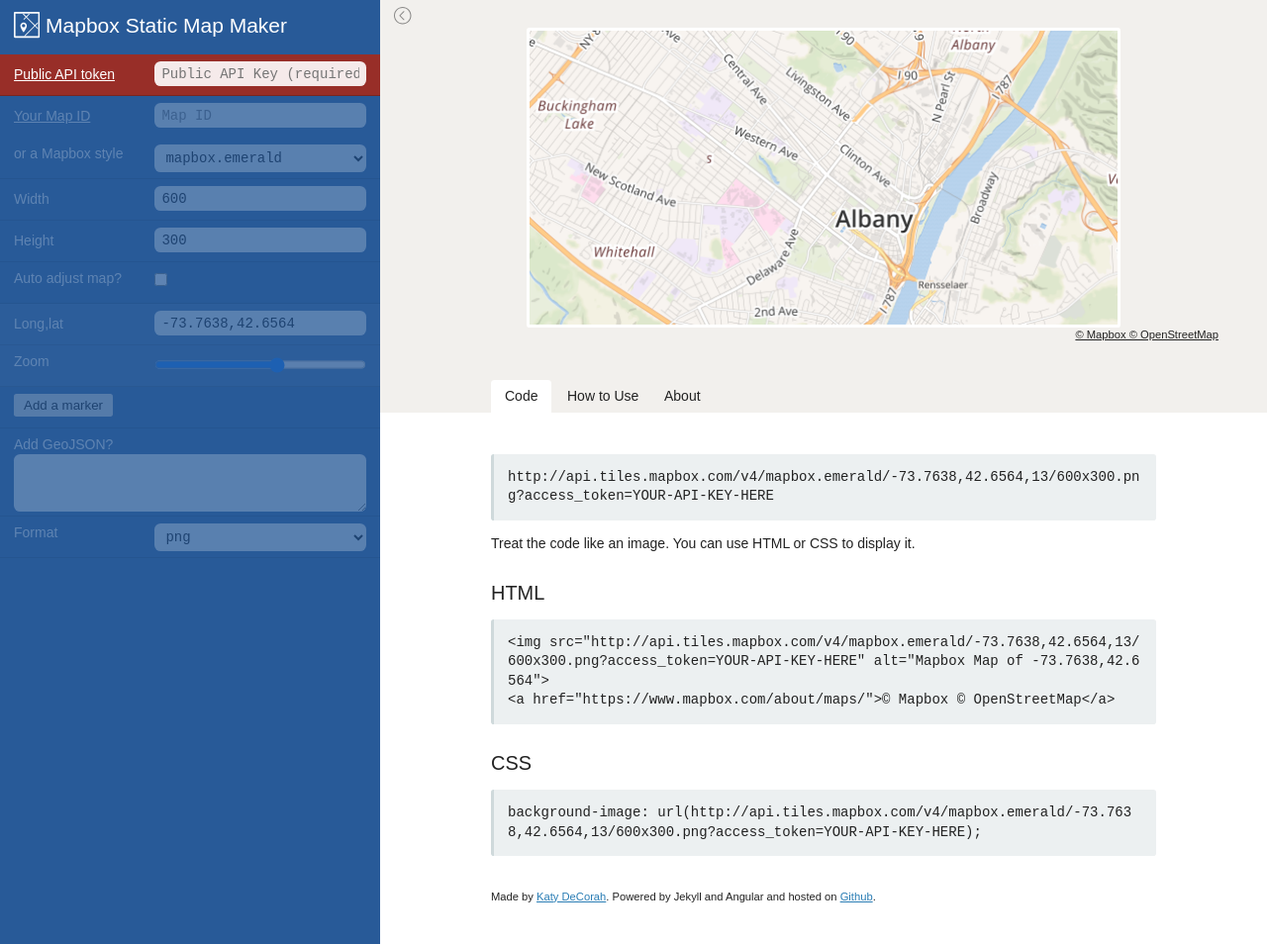
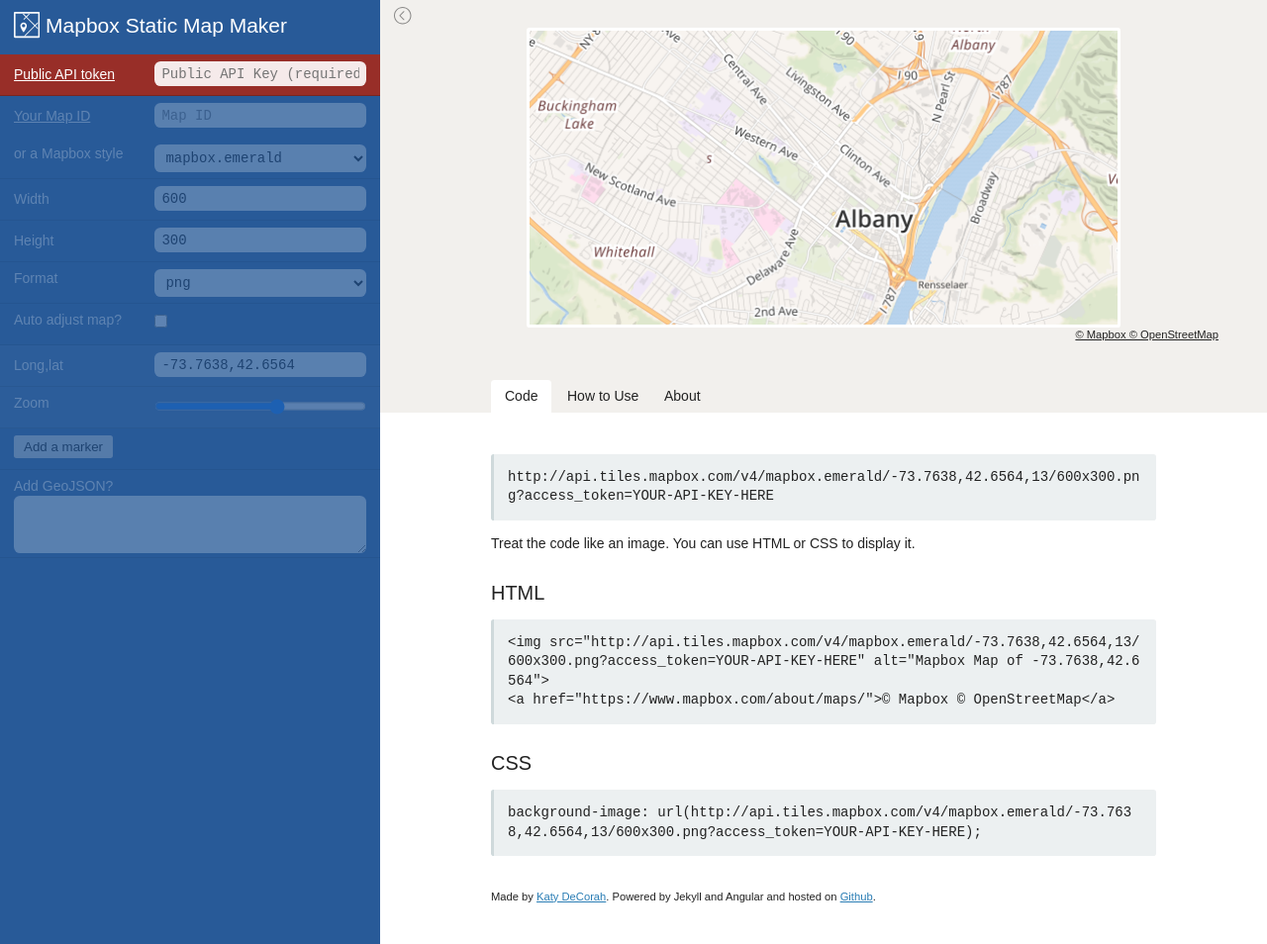
Before and after one commit to katydecorah/staticmapmaker, a Jekyll site: the page built from mapbox/index.html, in a window 1280 px wide and 954 px high. Shown: the whole window at 99% size. Built offline with Jekyll 4.4.1, drawn with Linux system fonts in a browser that asks for light colours; nearby versions of some CDN libraries.

Commit message:
reorganizes controls

```diff
--- a/_includes/controls/mapbox.html
+++ b/_includes/controls/mapbox.html
@@ -26,7 +26,13 @@
 <div class="form-control"><input type="number" ng-model="base.height" min="0" max="[[ base.format !== '@2x.png' && base.maxSize || '640' ]]" id="height"></div>
 </div>
 </fieldset>
-
+<fieldset>
+<div class="form-group">
+<label for="format">Format</label>
+<div class="form-control"><select ng-model="base.format" ng-options="format for format in formats" id="format">
+</select></div>
+</div>
+</fieldset>
 <fieldset>
 <div class="form-group">
 <label for="auto" data-toggle="popover" data-content="Make the map fit all the data from your mapd ID or the GeoJSON you enter below. Uncheck to manually enter coordinates and a zoom.">Auto adjust map?</label>
@@ -50,9 +56,9 @@
 <div class="marker-title">Marker [[marker.coordinates]] <button class="pull-right" ng-click="removePushpin($index)">&times;</button></div>
 <div class="marker-fields">
 <input type="text" ng-model="marker.coordinates" placeholder="Longitude,latitude">
-<select ng-model="marker.markerLabel" ng-options="label for label in labels" id="markerLabel" ng-disabled="marker.markerCustom" class="sm"></select>
-<input ng-model="marker.markerColor" type="color" id="markerColor" ng-disabled="marker.markerCustom" class="sm">
-<select ng-model="marker.markerSize" ng-options="markerSize.value as markerSize.text for markerSize in markerSizes" id="markerSize" class="sm" ng-disabled="marker.markerCustom"></select>
+<select ng-model="marker.markerLabel" ng-options="label for label in labels" id="markerLabel" ng-hide="marker.markerCustom" class="sm"></select>
+<input ng-model="marker.markerColor" type="color" id="markerColor" ng-hide="marker.markerCustom" class="sm">
+<select ng-model="marker.markerSize" ng-options="markerSize.value as markerSize.text for markerSize in markerSizes" id="markerSize" class="sm" ng-hide="marker.markerCustom"></select>
 <input type="text" placeholder="Or enter a custom marker URL" ng-model="marker.markerCustom" id="markerCustom">
 </div>
 </div>
@@ -66,11 +72,3 @@
 <textarea id="geojson" name="geojson" ng-model="geojson" rows="3" ng-init="geojson=''"></textarea>
 </div>
 </fieldset>
-
-<fieldset>
-<div class="form-group">
-<label for="format">Format</label>
-<div class="form-control"><select ng-model="base.format" ng-options="format for format in formats" id="format">
-</select></div>
-</div>
-</fieldset>
--- a/_includes/map/google.html
+++ b/_includes/map/google.html
@@ -1,2 +1,2 @@
-{% capture mapcode %}http://maps.googleapis.com/maps/api/staticmap[[ base.autoCenter == true && pushpinSet() && '?' || '?center='+base.location.split(' ').join('+')+'&zoom='+base.zoom+'&' ]]scale=[[scale]]&size=[[base.width]]x[[base.height]]&maptype=[[base.mapType]][[ base.API && '&key='+base.API || '' ]]&format=[[base.format]]&visual_refresh=true[[ pushpinSet() ]]{% endcapture %}
+{% capture mapcode %}http://maps.googleapis.com/maps/api/staticmap[[ base.autoCenter == true && '?' || '?center='+base.location.split(' ').join('+')+'&zoom='+base.zoom+'&' ]]scale=[[scale]]&size=[[base.width]]x[[base.height]]&maptype=[[base.mapType]][[ base.API && '&key='+base.API || '' ]]&format=[[base.format]]&visual_refresh=true[[ pushpinSet() ]]{% endcapture %}
 <img ng-src="{{ mapcode }}" alt="{{page.title}} Map of [[base.location]]" class="static-map" id="map">
--- a/js/lib/google.js
+++ b/js/lib/google.js
@@ -10,7 +10,8 @@
     maxSize: 640,
     mapType: "roadmap",
     format: "png",
-    autoCenter: false
+    autoCenter: false,
+    API: null
   };
   $scope.markerSizes = [
     { "value": "tiny", "text": "small" },
--- a/js/main.js
+++ b/js/main.js
@@ -119,7 +119,8 @@
     maxSize: 640,
     mapType: "roadmap",
     format: "png",
-    autoCenter: false
+    autoCenter: false,
+    API: null
   };
   $scope.markerSizes = [
     { "value": "tiny", "text": "small" },
```
Also changed, not shown: _includes/controls/google.html (+17 -17 lines), js/main.min.js.
